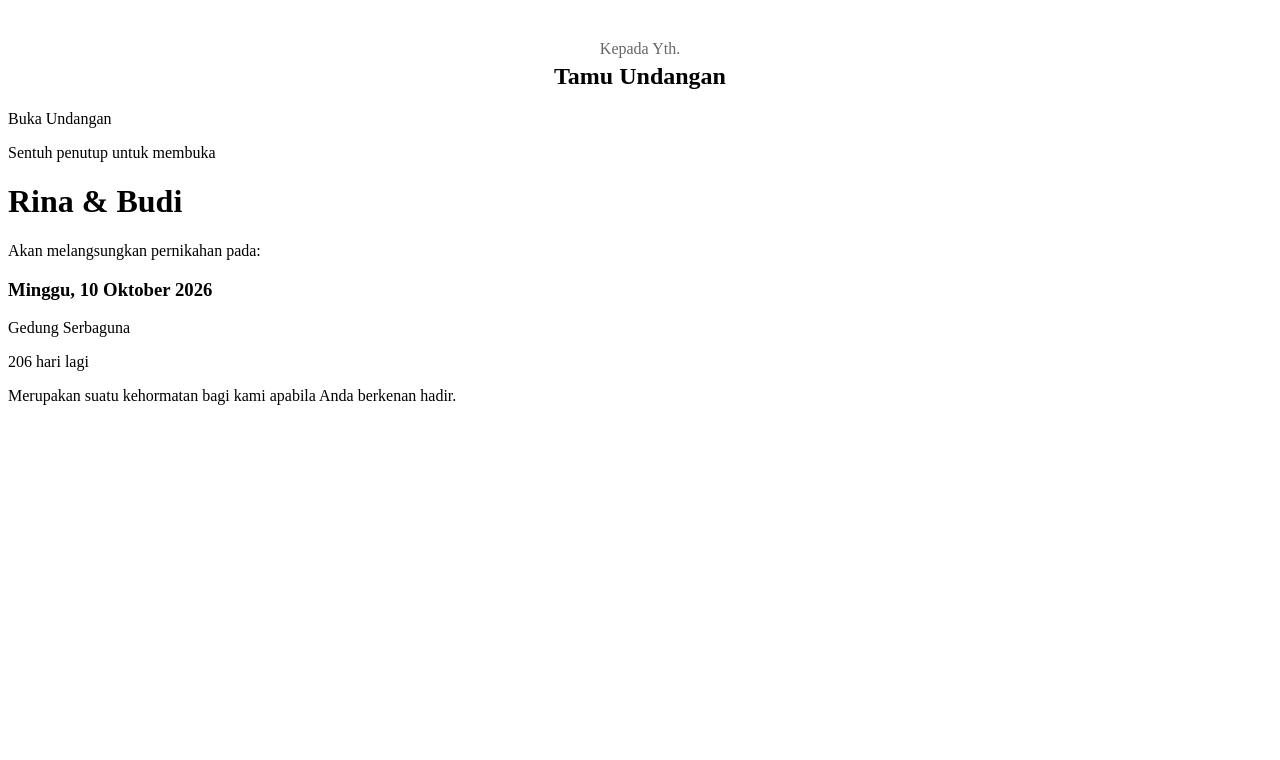
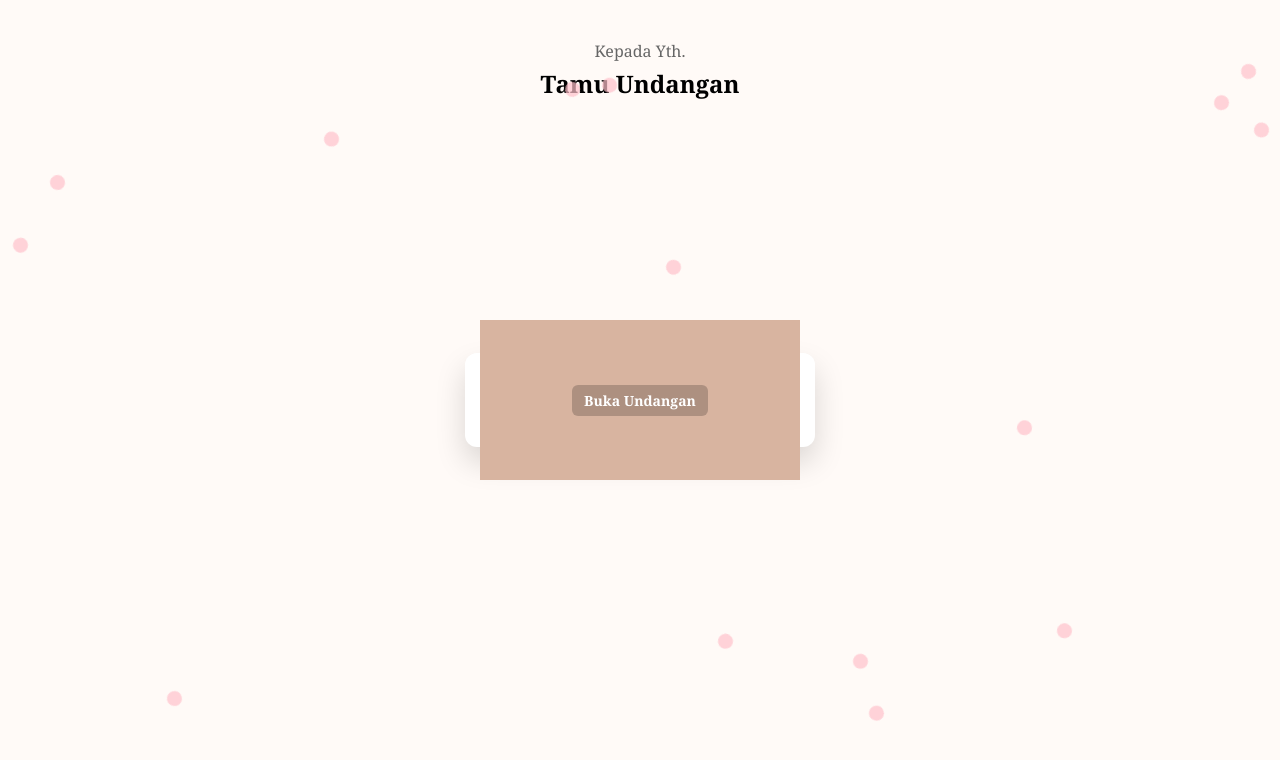
Before and after one commit to ekosetiawan55/undangan-wedding, a plain HTML site: page index.html in a window 1280 px wide. Drawn offline with Linux system fonts and the light colour scheme.

Commit message:
Update style.css

```diff
--- a/style.css
+++ b/style.css
@@ -1,9 +1,14 @@
+body {
+  margin: 0;
+  font-family: 'Georgia', serif;
+  background: #fffaf7;
+  overflow-x: hidden;
+}
+
 /* Nama tamu */
 .guest-container {
   text-align: center;
   margin-top: 40px;
-  z-index: 10;
-  position: relative;
 }
 
 .guest-container p {
@@ -13,5 +18,115 @@
 
 .guest-container h2 {
   margin: 5px 0 20px;
-  font-size: 24px;
 }
+
+/* Amplop */
+.envelope {
+  width: 100%;
+  height: 70vh;
+  display: flex;
+  justify-content: center;
+  align-items: center;
+  position: relative;
+}
+
+/* FLAP (penutup) */
+.flap {
+  width: 320px;
+  height: 160px;
+  background: #d8b4a0;
+  position: absolute;
+  top: calc(50% - 80px);
+  transform-origin: top;
+  transition: 1s;
+  z-index: 3;
+  cursor: pointer;
+  display: flex;
+  justify-content: center;
+  align-items: center;
+}
+
+/* Tulisan di flap */
+.open-text {
+  color: white;
+  font-weight: bold;
+  background: rgba(0,0,0,0.2);
+  padding: 6px 12px;
+  border-radius: 6px;
+  font-size: 14px;
+}
+
+/* Surat */
+.letter {
+  width: 300px;
+  padding: 25px;
+  background: white;
+  text-align: center;
+  border-radius: 12px;
+  z-index: 1;
+  box-shadow: 0 15px 30px rgba(0,0,0,0.15);
+}
+
+.hint-text {
+  font-size: 13px;
+  color: #999;
+}
+
+/* Konten */
+.content {
+  display: none;
+  padding: 40px;
+  text-align: center;
+  animation: fadeIn 2s ease forwards;
+}
+
+/* Animasi */
+.fade {
+  opacity: 0;
+  transform: translateY(20px);
+  animation: fadeUp 1s forwards;
+}
+
+.fade:nth-child(1) { animation-delay: 0.5s; }
+.fade:nth-child(2) { animation-delay: 1s; }
+.fade:nth-child(3) { animation-delay: 1.5s; }
+.fade:nth-child(4) { animation-delay: 2s; }
+.fade:nth-child(5) { animation-delay: 2.5s; }
+
+@keyframes fadeUp {
+  to {
+    opacity: 1;
+    transform: translateY(0);
+  }
+}
+
+@keyframes fadeIn {
+  from {opacity: 0;}
+  to {opacity: 1;}
+}
+
+/* Hujan bunga */
+#petals {
+  position: fixed;
+  top: 0;
+  left: 0;
+  width: 100%;
+  height: 100%;
+  pointer-events: none;
+}
+
+.petal {
+  position: absolute;
+  width: 15px;
+  height: 15px;
+  background: pink;
+  border-radius: 50%;
+  opacity: 0.7;
+  animation: fall linear infinite;
+}
+
+@keyframes fall {
+  to {
+    transform: translateY(100vh) rotate(360deg);
+  }
+}
```
